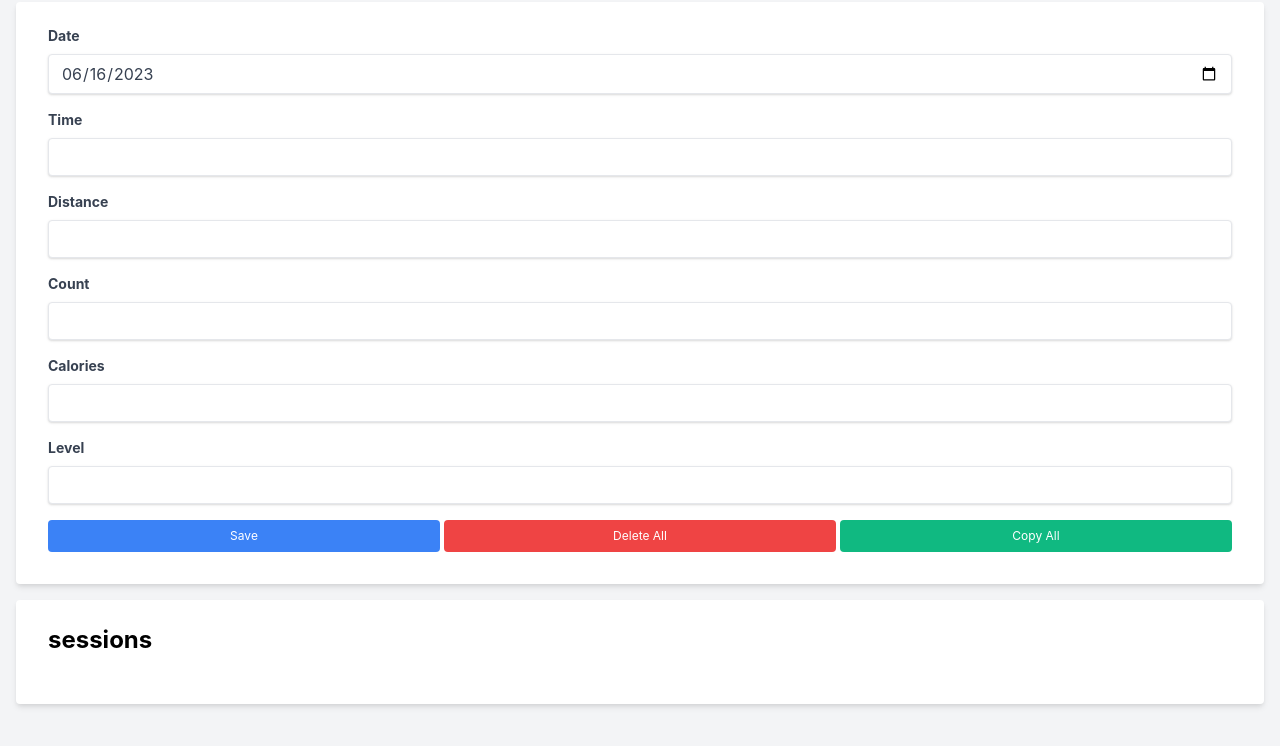
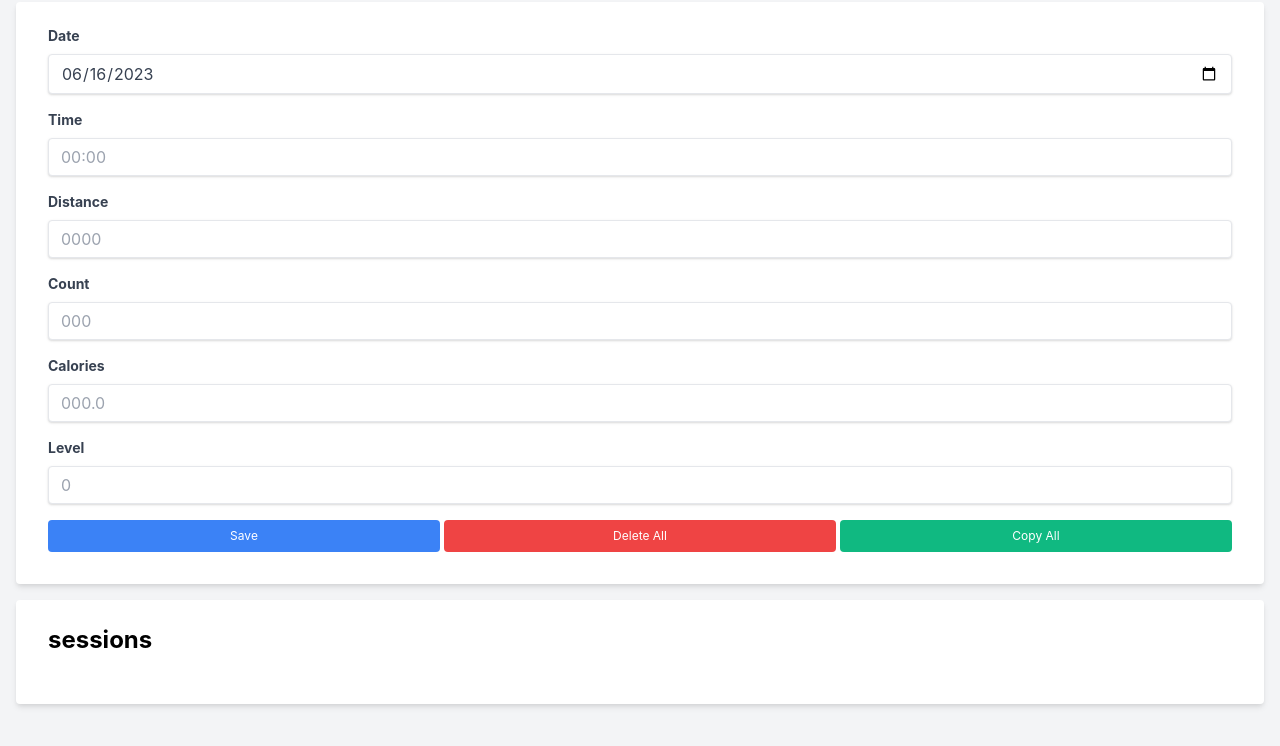
Before and after one commit to minthemiddle/r, a plain HTML site: page index.html in a window 1280 px wide. Shown: the part 98-844 px from the top of the page. Drawn offline with nearby package versions, Linux system fonts and the light colour scheme.

Commit message:
Add: Placeholders

```diff
--- a/index.html
+++ b/index.html
@@ -31,31 +31,31 @@
                 <label class="block text-gray-700 text-sm font-bold mb-2" for="time">
                     Time
                 </label>
-                <input x-mask="99:99" class="shadow appearance-none border rounded w-full py-2 px-3 text-gray-700 leading-tight focus:outline-none focus:shadow-outline" id="time" type="text" x-model="time" pattern="[0-9][0-9]:[0-5][0-9]">
+                <input x-mask="99:99" placeholder="00:00" class="shadow appearance-none border rounded w-full py-2 px-3 text-gray-700 leading-tight focus:outline-none focus:shadow-outline" id="time" type="text" x-model="time" pattern="[0-9][0-9]:[0-5][0-9]">
             </div>
             <div class="mb-4">
                 <label class="block text-gray-700 text-sm font-bold mb-2" for="distance">
                     Distance
                 </label>
-                <input class="shadow appearance-none border rounded w-full py-2 px-3 text-gray-700 leading-tight focus:outline-none focus:shadow-outline" id="distance" type="number" x-model="distance">
+                <input placeholder="0000" class="shadow appearance-none border rounded w-full py-2 px-3 text-gray-700 leading-tight focus:outline-none focus:shadow-outline" id="distance" type="number" x-model="distance">
             </div>
             <div class="mb-4">
                 <label class="block text-gray-700 text-sm font-bold mb-2" for="count">
                     Count
                 </label>
-                <input class="shadow appearance-none border rounded w-full py-2 px-3 text-gray-700 leading-tight focus:outline-none focus:shadow-outline" id="count" type="number" x-model="count">
+                <input placeholder="000" class="shadow appearance-none border rounded w-full py-2 px-3 text-gray-700 leading-tight focus:outline-none focus:shadow-outline" id="count" type="number" x-model="count">
             </div>
             <div class="mb-4">
                 <label class="block text-gray-700 text-sm font-bold mb-2" for="calories">
                     Calories
                 </label>
-                <input class="shadow appearance-none border rounded w-full py-2 px-3 text-gray-700 leading-tight focus:outline-none focus:shadow-outline" id="calories" type="number" x-model="calories">
+                <input placeholder="000.0" class="shadow appearance-none border rounded w-full py-2 px-3 text-gray-700 leading-tight focus:outline-none focus:shadow-outline" id="calories" type="number" x-model="calories">
             </div>
             <div class="mb-4">
                 <label class="block text-gray-700 text-sm font-bold mb-2" for="level">
                     Level
                 </label>
-                <input class="shadow appearance-none border rounded w-full py-2 px-3 text-gray-700 leading-tight focus:outline-none focus:shadow-outline" id="level" type="number" x-model="level">
+                <input placeholder="0" class="shadow appearance-none border rounded w-full py-2 px-3 text-gray-700 leading-tight focus:outline-none focus:shadow-outline" id="level" type="number" x-model="level">
             </div>
             <div class="flex items-center justify-between space-x-1">
                 <button class="w-1/3 bg-blue-500 hover:bg-blue-700 text-white text-xs py-2 px-4 rounded focus:outline-none focus:shadow-outline" type="button" @click="saveSession()" :disabled="!time || !count || !distance || !calories">
```
